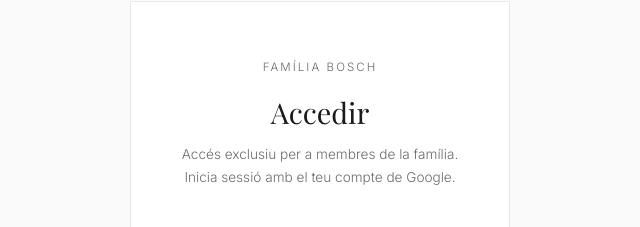
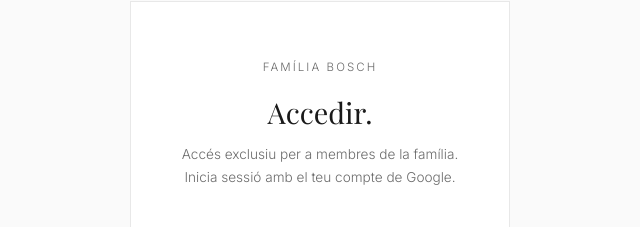
Before and after one commit to infoholcat-dot/els-bosch-web, a plain HTML site: page login.html in a window 1280 px wide. Shown: the part 255-482 px from the top of the page, 320-960 px from the left. Drawn offline with nearby package versions, Linux system fonts and the light colour scheme; a web font is replaced by a local one.

Commit message:
Test: punt a Accedir per verificar deploy

```diff
--- a/login.html
+++ b/login.html
@@ -17,7 +17,7 @@
   <div class="login-container">
     <div class="login-box">
       <p class="etiqueta">Família Bosch</p>
-      <h1>Accedir</h1>
+      <h1>Accedir.</h1>
       <p>Accés exclusiu per a membres de la família. Inicia sessió amb el teu compte de Google.</p>
 
       <div id="missatge-error" class="missatge-error" style="display:none;"></div>
```
